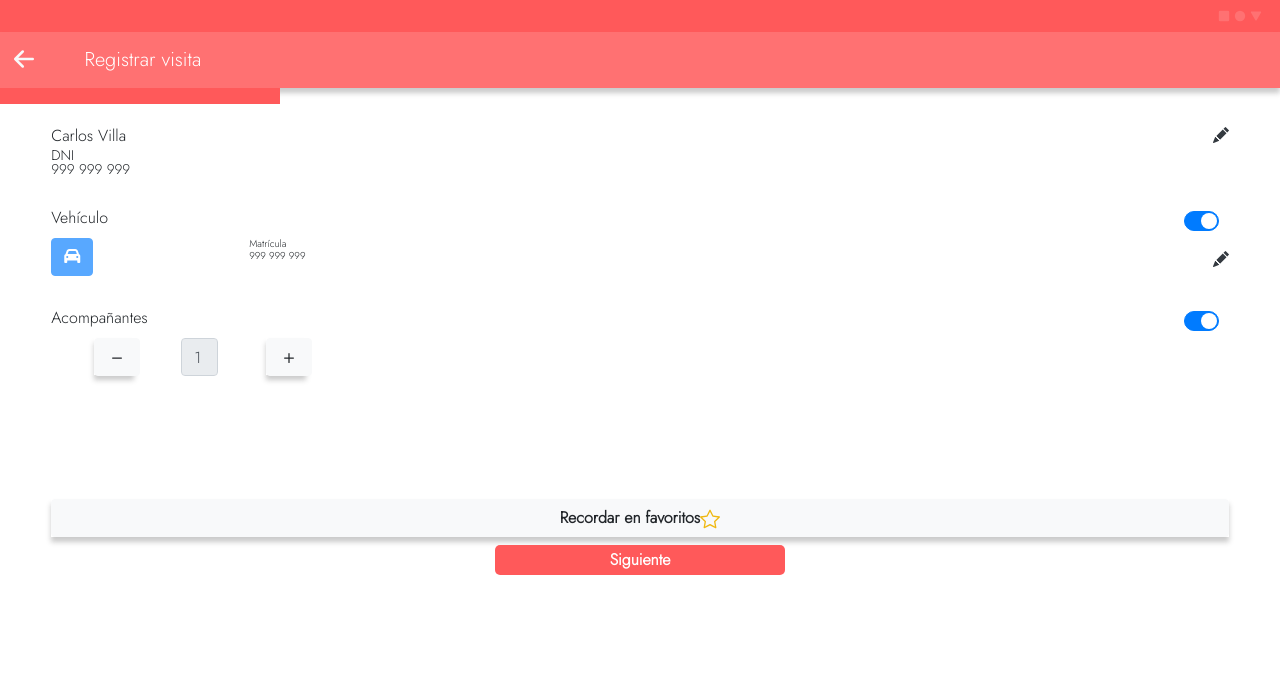
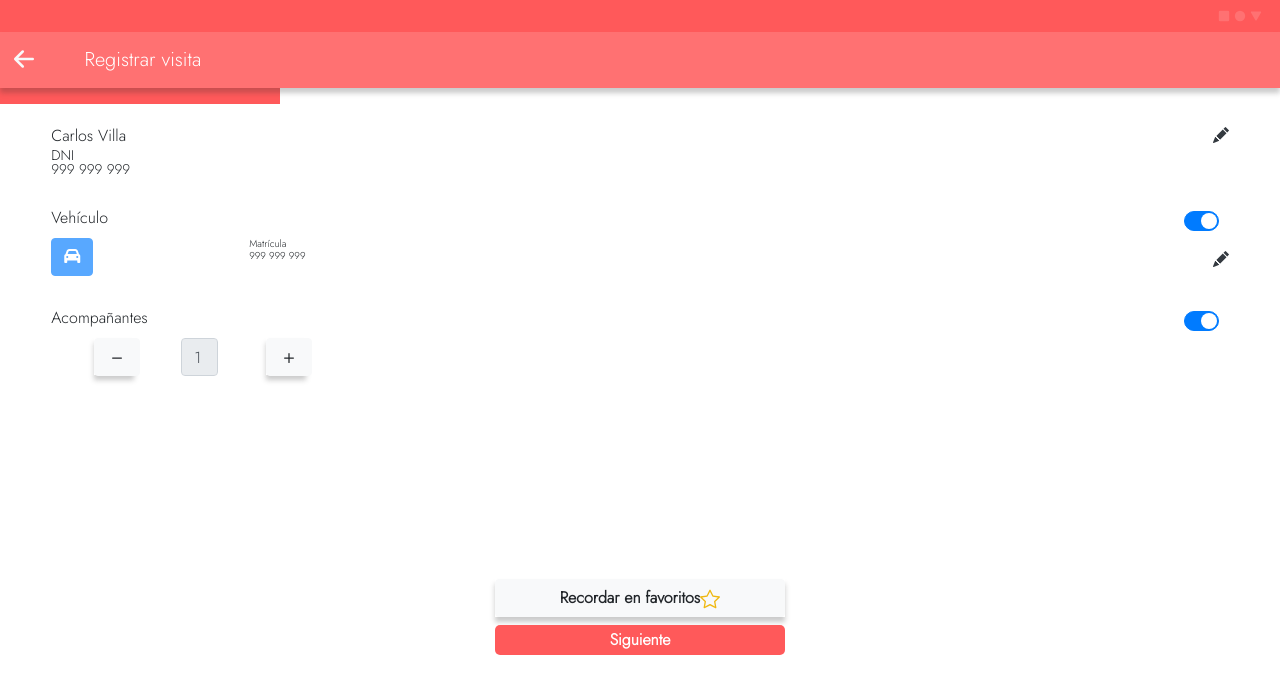
Before and after one commit to KalozI/Neivor, a Vue app: page /nuevovisitantecuatro in a window 1280 px wide. Shown: the top 694 px of the page. Built offline with nearby package versions, Linux system fonts and the light colour scheme.

Commit message:
Prueba 3

```diff
--- a/src/components/Hud1.vue
+++ b/src/components/Hud1.vue
@@ -86,7 +86,7 @@
 
     /*Configuración espacio*/
     .Pantalla{
-        padding-top:360px
+        padding-top:240px
     }
 
     /*Configuración botón de propietario*/
--- a/src/components/NuevoVisitanteCuatro.vue
+++ b/src/components/NuevoVisitanteCuatro.vue
@@ -153,18 +153,20 @@
     .Navbar{
         background: rgb(255, 113, 114);
         box-shadow: 0px 5px 5px rgba(44, 44, 44, 0.25);
-        font-family: 'Jost', sans-serif
+        font-family: 'Jost', sans-serif;
     }
 
     /*Configuración texto barra de navegación*/
     .NavText{
-        margin-left:3%
+        margin-left:3%;
     }
 
     /*Configuración barra de progreso*/
     .ProgressBar{
         background: rgb(255, 89, 90);
-        width: 280px
+        width: 280px;
+        position:relative;
+        z-index:-1;
     }
 
     /*Configuración texto DNI del usuario*/
@@ -205,7 +207,7 @@
 
     /*Configuración espacio*/
     .Pantalla{
-        padding-top:10px
+        padding-top:90px
     }
 
     /*Configuración botones aumentar, disminuir*/
@@ -219,10 +221,12 @@
 
     /*Configuración botón recordar en favoritos*/
     .RecordarFavoritos{
-        margin-left:4%;
-        margin-right:4%;
+        display:block;
+        margin-left: auto;
+        margin-right: auto;
         font-family: 'Jost', sans-serif;
         font-weight:800;
+        width: 290px;
         box-shadow: 0px 5px 5px rgba(44, 44, 44, 0.25);
     }
 
--- a/src/components/NuevoVisitanteDos.vue
+++ b/src/components/NuevoVisitanteDos.vue
@@ -118,7 +118,10 @@
     <div class = "Pantalla"></div>
 
     <!-- Botón de siguiente-->
-    <a href="/nuevovisitantetres"><input type="submit" value="Siguiente"/></a>
+    <a v-if="checked2" href="/nuevovisitantetres"><input type="submit" value="Siguiente"/></a>
+
+    <!-- Botón de siguiente-->
+    <a v-if="!checked2" href="/nuevovisitantecuatro"><input type="submit" value="Siguiente"/></a>
 
   </div>
 </template>
@@ -155,7 +158,9 @@
     /*Configuración barra de progreso*/
     .ProgressBar{
         background: rgb(255, 89, 90);
-        width: 160px
+        width: 160px;
+        position:relative;
+        z-index:-1;
     }
 
     /*Configuración texto información para usuario*/
@@ -168,13 +173,6 @@
         text-align: center;
         margin-left:4%;
         margin-right:4%;
-    }
-
-    /*Configuración Switches*/
-    .Switch1 .active{
-      color: #fff;
-      background-color: #28a745;
-      border-color: #60c076;
     }
 
     /*Configuración textos de los dos datepicker*/
@@ -192,7 +190,7 @@
 
     /*Configuración espacio*/
     .Pantalla{
-        padding-top:170px
+        padding-top:130px
     }
 
     /*Configuración botón de siguiente*/
--- a/src/components/NuevoVisitanteTres.vue
+++ b/src/components/NuevoVisitanteTres.vue
@@ -91,6 +91,8 @@
     .ProgressBar{
         background: rgb(255, 89, 90);
         width: 210px;
+        position:relative;
+        z-index:-1;
     }
 
     /*Configuración texto información para usuario*/
@@ -123,7 +125,7 @@
 
     /*Configuración espacio*/
     .Pantalla{
-        padding-top:255px;
+        padding-top:170px;
     }
 
     /*Configuración botón de siguiente*/
```
